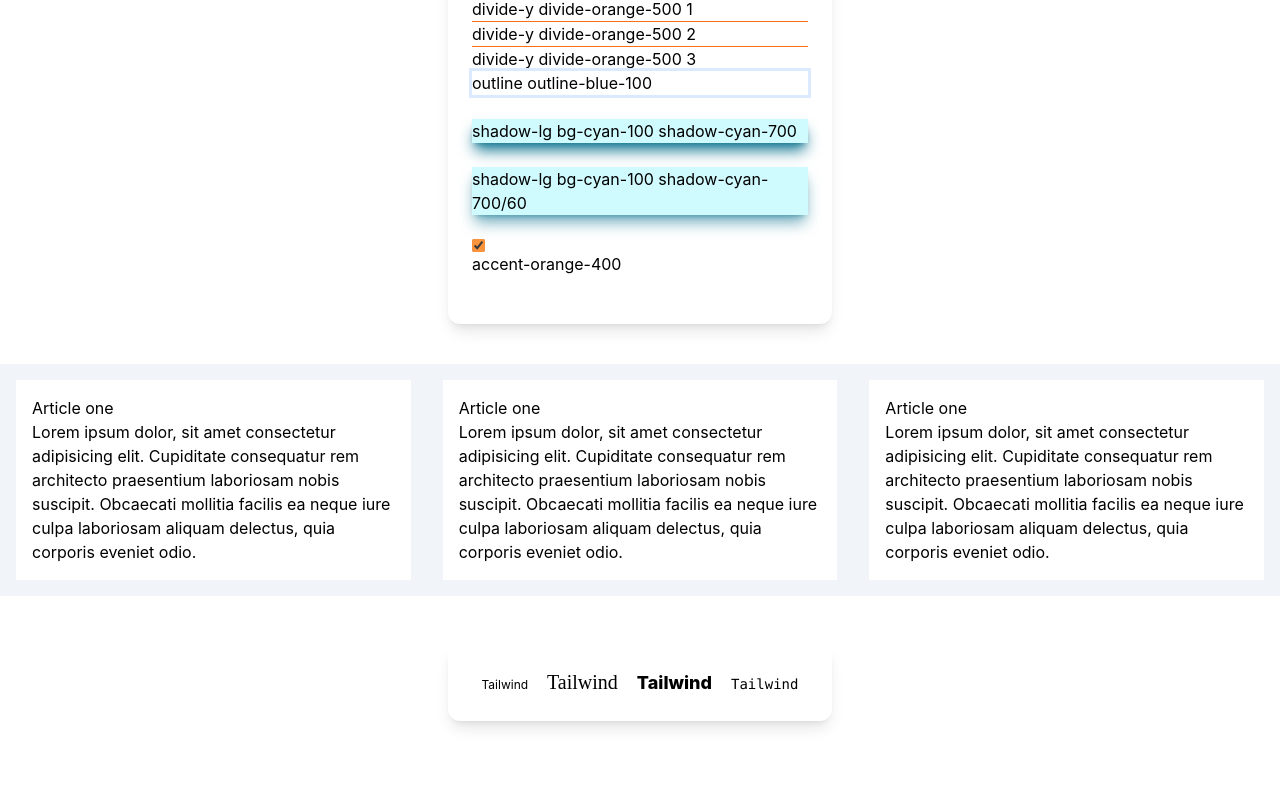
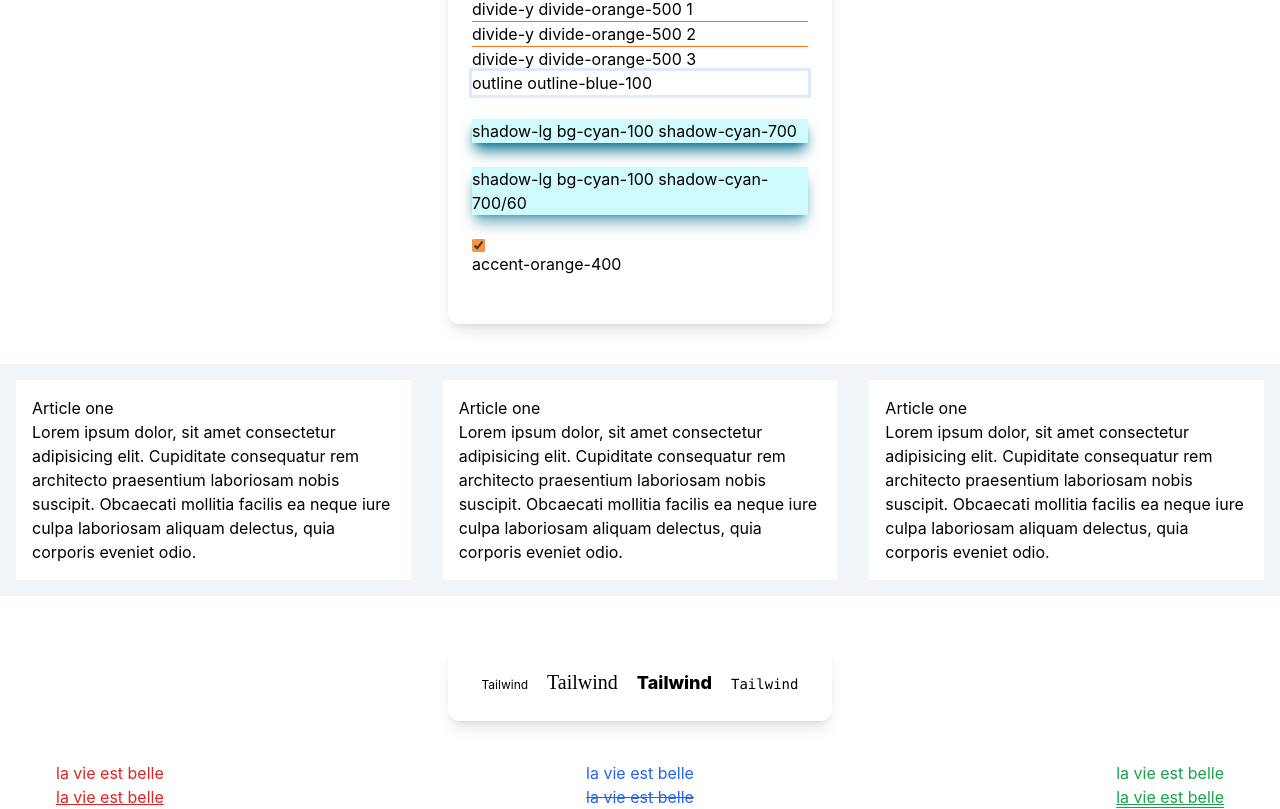
Before and after one commit to mirkobozzetto/tailwind_tut, a React (Vite) app: page / in a window 1280 px wide. Shown: the part 337-1146 px from the top of the page. Before the commit the page ends 1098 px from the top, so only its background shows below. Built offline with nearby package versions, Linux system fonts and the light colour scheme.

Commit message:
Mise à jour des styles de typographie et des décorations

```diff
--- a/src/components/Typography.jsx
+++ b/src/components/Typography.jsx
@@ -15,7 +15,26 @@
         <p className="font-sans text-xs mx-auto">Tailwind</p>
         <p className="font-serif text-xl mx-auto">Tailwind</p>
         <p className="font-extrabold text-lg mx-auto">Tailwind</p>
-        <p className="font-mono text-sm mx-auto">Tailwind</p>
+        <p className="font-mono font-light text-sm mx-auto">Tailwind</p>
+      </div>
+      {/*  */}
+      <div className="flex justify-between items-center">
+        <p className=" text-left px-14 text-red-600">la vie est belle</p>
+        <p className=" text-center px-14 text-blue-600">la vie est belle</p>
+        <p className=" text-right px-14 text-green-600">la vie est belle</p>
+      </div>
+      {/* decorations */}
+
+      <div className="flex justify-between items-center">
+        <p className=" text-left px-14 text-red-600 underline">
+          la vie est belle
+        </p>
+        <p className=" text-center px-14 text-blue-600 line-through">
+          la vie est belle
+        </p>
+        <p className=" text-right px-14 text-green-600 underline decoration-double">
+          la vie est belle
+        </p>
       </div>
     </>
   );
```
